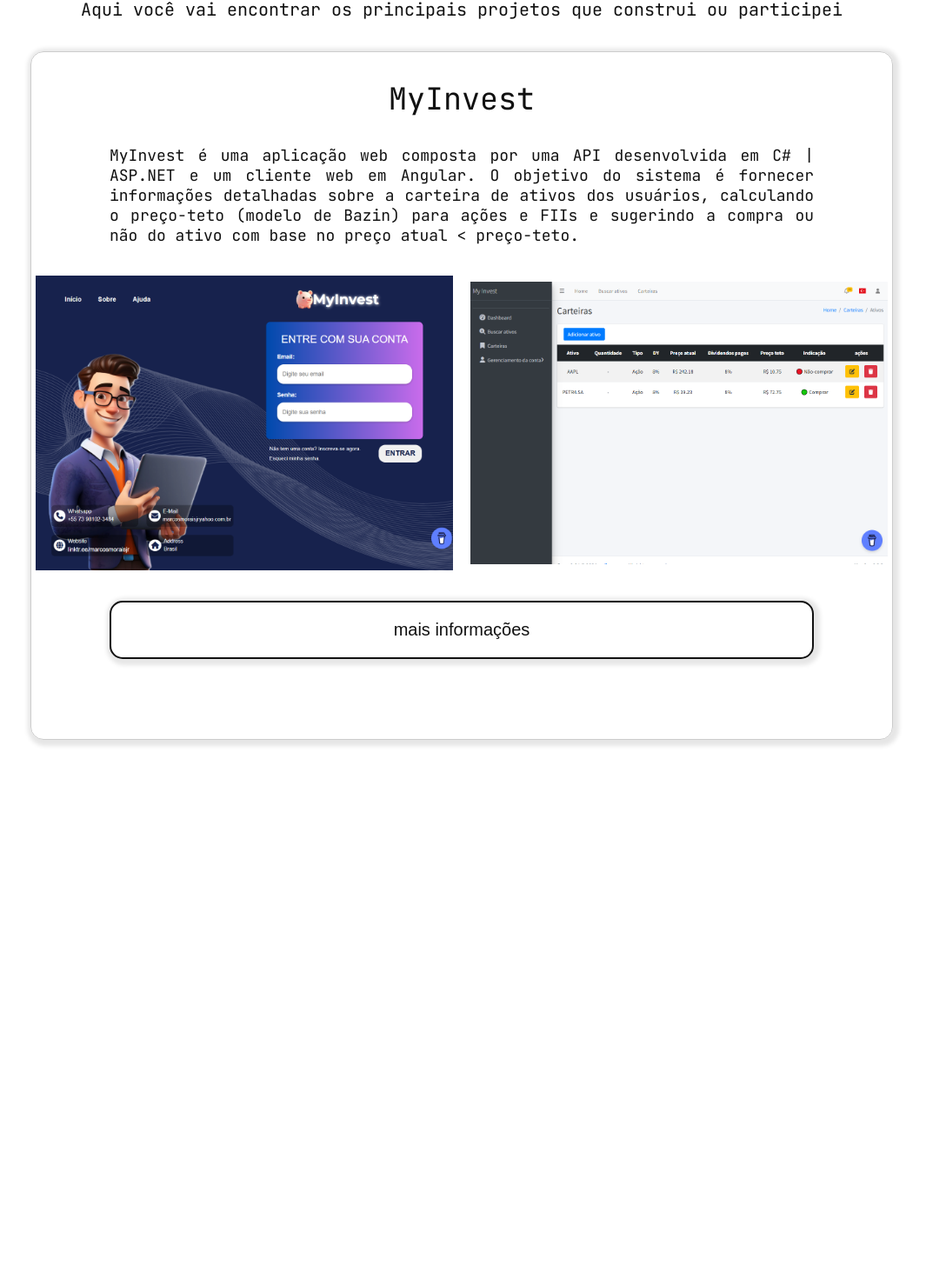
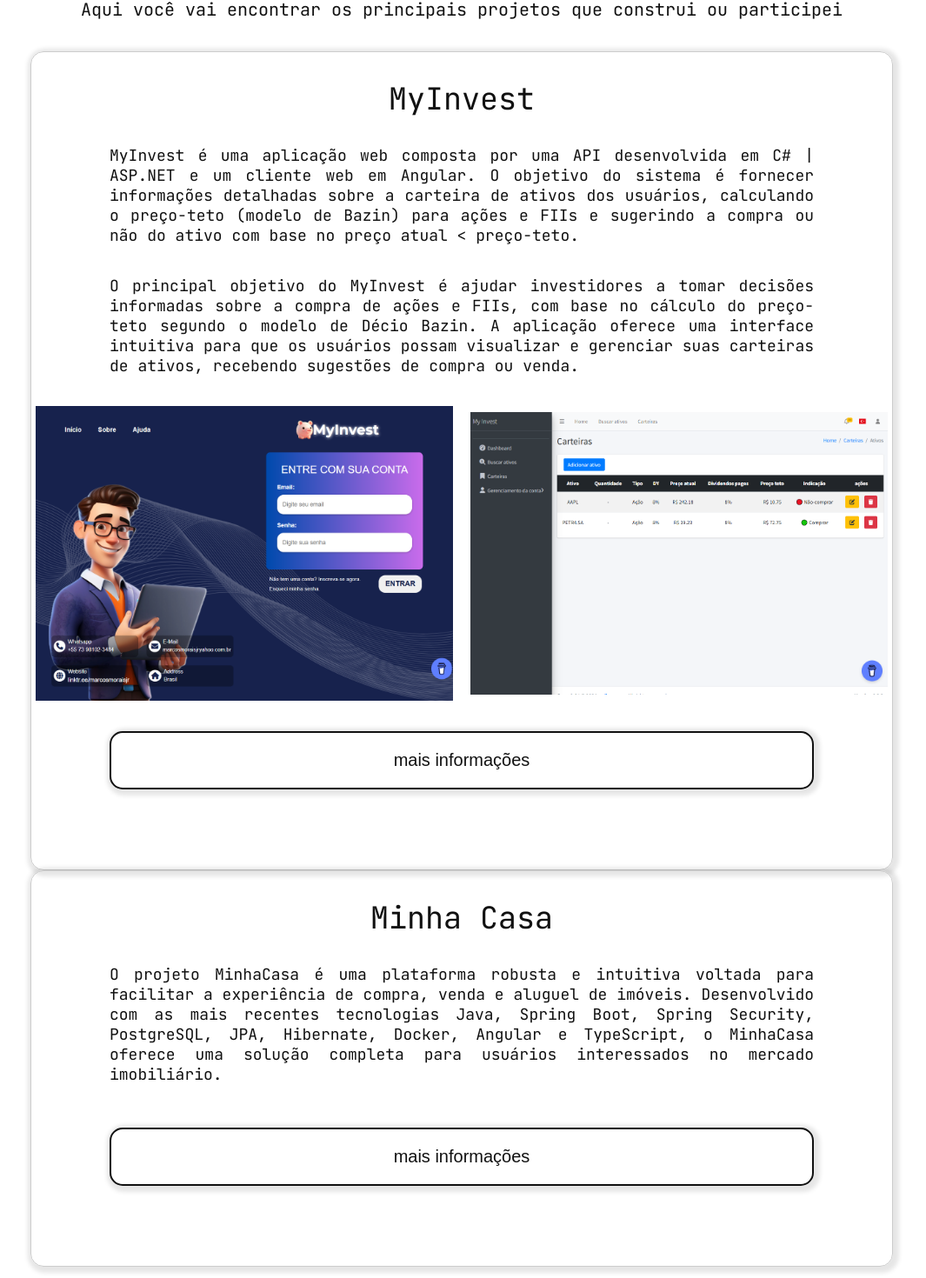
Before and after one commit to gabrielcruzrodrigues/Portifolio, an Angular app: page / in a window 1280 px wide. Shown: the part 2550-4020 px from the top of the page at 87% size, without its empty margins (109-1174 px from the left). Before the commit the page ends 3421 px from the top, so only its background shows below. Built offline with nearby package versions, Linux system fonts and the light colour scheme.

Commit message:
feat: Add video in myInvestCard

```diff
--- a/src/app/pages/home/home.component.html
+++ b/src/app/pages/home/home.component.html
@@ -85,10 +85,16 @@
 
     <div class="project">
         <p class="project-name">MyInvest</p>
+
         <p class="description">MyInvest é uma aplicação web composta por uma API desenvolvida em C# | ASP.NET e um
             cliente web em Angular. O objetivo do sistema é fornecer informações detalhadas sobre a carteira de ativos
             dos usuários, calculando o preço-teto (modelo de Bazin) para ações e FIIs e sugerindo a compra ou não do
             ativo com base no preço atual < preço-teto.</p>
+
+                <p class="description">O principal objetivo do MyInvest é ajudar investidores a tomar decisões
+                    informadas sobre a compra de ações e FIIs, com base no cálculo do preço-teto segundo o
+                    modelo de Décio Bazin. A aplicação oferece uma interface intuitiva para que os usuários possam
+                    visualizar e gerenciar suas carteiras de ativos, recebendo sugestões de compra ou venda.</p>
 
                 <div class="image">
                     <img src="assets/images/myinvest-1.png">
@@ -103,15 +109,11 @@
                     <p class="info-content">Marcos Morais (Autor)<a></a></p>
                     <p class="info-content">Gabriel Rodrigues (Desenvolvedor)</p>
 
-                    <p class="info-description">O principal objetivo do MyInvest é ajudar investidores a tomar decisões
-                        informadas sobre a compra de ações e FIIs, com base no cálculo do preço-teto segundo o
-                        modelo de
-                        Décio Bazin. A aplicação oferece uma interface intuitiva para que os usuários possam
-                        visualizar
-                        e gerenciar suas carteiras de ativos, recebendo sugestões de compra ou venda.</p>
-
                     <div class="player">
-
+                        <iframe width="100%" height="100%" [src]="myInvestUrlVideo" frameborder="0"
+                            allow="accelerometer; autoplay; clipboard-write; encrypted-media; gyroscope; picture-in-picture"
+                            allowfullscreen>
+                        </iframe>
                     </div>
 
                     <p class="info-title">Funcionalidades Principais</p>
@@ -133,4 +135,19 @@
                 </div>
 
     </div>
+
+    <div class="project">
+        <p class="project-name">Minha Casa</p>
+        <p class="description">O projeto MinhaCasa é uma plataforma robusta e intuitiva voltada para facilitar a
+            experiência de compra, venda e aluguel de imóveis. Desenvolvido com as mais recentes tecnologias Java,
+            Spring Boot, Spring Security, PostgreSQL, JPA, Hibernate, Docker, Angular e TypeScript, o MinhaCasa oferece
+            uma solução completa para usuários interessados no mercado imobiliário.</p>
+
+        <button class="more-info-button" (click)="showMoreInfo('minhaCasa')" #minhaCasaMoreInfoButton>mais
+            informações</button>
+
+        <div class="info" #minhaCasaInfo>
+
+        </div>
+    </div>
 </section>
--- a/src/app/pages/home/home.component.sass
+++ b/src/app/pages/home/home.component.sass
@@ -109,6 +109,7 @@
 
 .project
      padding: 30px 20px
+     margin-top: 50px
 
 .projects .project-name
      text-align: center
@@ -146,7 +147,7 @@
 
 .player
      width: 100%
-     height: 400px
+     height: 150px
      background-color: #ccc
      margin-top: 20px
 
@@ -233,6 +234,9 @@
           width: 100%
           max-width: 180px
 
+     .player
+          height: 250px
+
 @media (min-width: 1240px)
      //  main section
      .main-section
@@ -290,6 +294,9 @@
           width: 100%
           max-width: 450px
 
+     .player
+          height: 530px
+
 
 @media (min-width: 1500px)
      //  main section
@@ -307,6 +314,9 @@
           justify-content: center
           align-items: center
 
+     .player
+          height: 700px
+
 @media (min-width: 1688px)
      //  main section
      .main-section
--- a/src/app/pages/home/home.component.ts
+++ b/src/app/pages/home/home.component.ts
@@ -1,4 +1,5 @@
 import { Component, ElementRef, ViewChild } from '@angular/core';
+import { DomSanitizer, SafeResourceUrl } from '@angular/platform-browser';
 
 @Component({
   selector: 'app-home',
@@ -10,7 +11,18 @@
   @ViewChild('myInvestInfo', { static: false }) myInvest!: ElementRef<HTMLDivElement>
   @ViewChild('myInvestMoreInfoButton', { static: true }) myInvestMoreInfoButton!: ElementRef<HTMLDivElement>
 
+  @ViewChild('minhaCasaInfo', { static: false }) minhaCasaInfo!: ElementRef<HTMLDivElement>
+  @ViewChild('minhaCasaMoreInfoButton', { static: true }) minhaCasaMoreInfoButton!: ElementRef<HTMLDivElement>
+
+  myInvestUrlVideo: SafeResourceUrl;
+
+  constructor(private sanitizer: DomSanitizer) {
+    const videoId = 'n4BmiD2IX20';
+    this.myInvestUrlVideo = this.sanitizer.bypassSecurityTrustResourceUrl(`https://www.youtube.com/embed/${videoId}`);
+  }
+
   showMoreInfo(option: string): void {
+
     if (option == 'myInvest') {
       this.myInvest.nativeElement.classList.toggle('active');
       this.myInvestMoreInfoButton.nativeElement.classList.toggle('more-info-button-activated');
@@ -22,5 +34,17 @@
         this.myInvestMoreInfoButton.nativeElement.textContent = 'mais informações';
       }
     }
+
+    if (option == 'minhaCasa') {
+      this.minhaCasaInfo.nativeElement.classList.toggle('active');
+      this.minhaCasaMoreInfoButton.nativeElement.classList.toggle('more-info-button-activated');
+
+      const currentText = this.minhaCasaMoreInfoButton.nativeElement.textContent;
+      if (currentText === 'mais informações') {
+        this.minhaCasaMoreInfoButton.nativeElement.textContent = 'fechar informações';
+      } else {
+        this.minhaCasaMoreInfoButton.nativeElement.textContent = 'mais informações';
+      }
+    }
   }
 }
```
